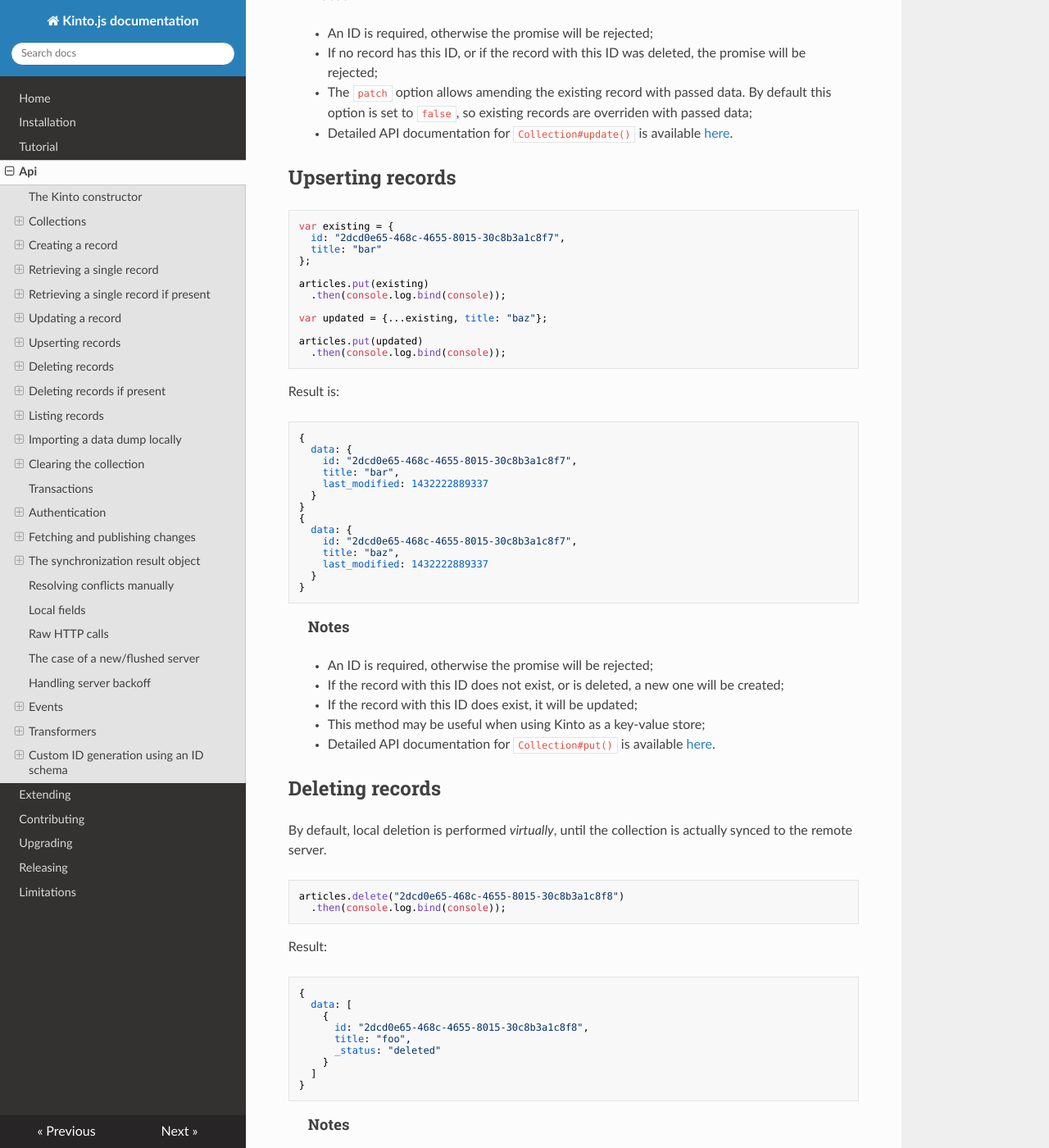
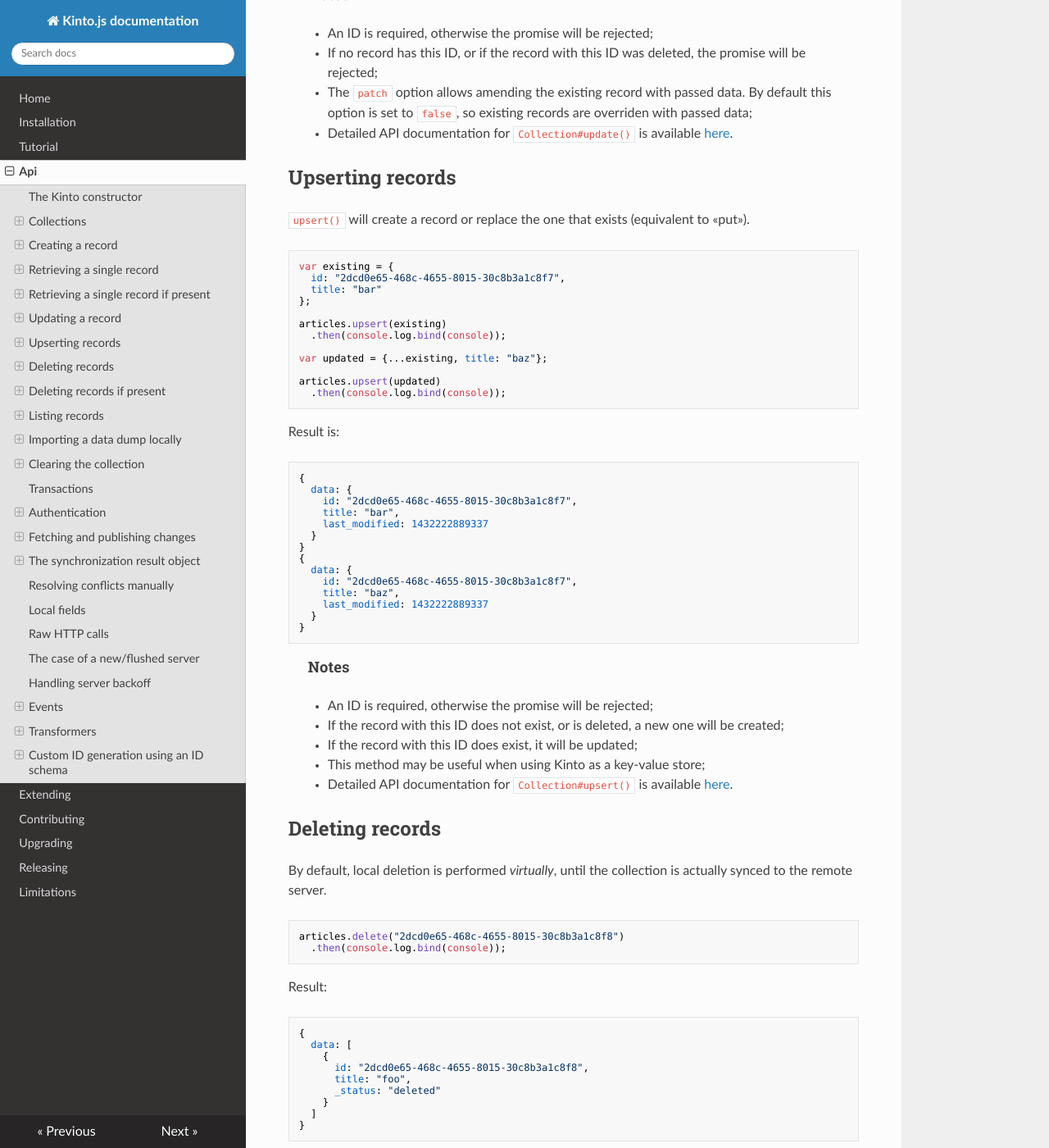
Before and after one commit to Kinto/kinto.js, an MkDocs documentation site: the page built from docs/api.md, in a window 1280 px wide and 1400 px high, scrolled down 3042 px. Shown: the whole window at 82% size. Built offline with MkDocs 1.6.1, drawn with Linux system fonts in a browser that asks for light colours; nearby versions of some CDN libraries; old or Windows-style settings are respelled for this version of MkDocs.

Commit message:
Rename put() to upsert() (fixes #474)

````diff
--- a/docs/api.md
+++ b/docs/api.md
@@ -146,18 +146,20 @@ Result is:
 
 ## Upserting records
 
+`upsert()` will create a record or replace the one that exists (equivalent to «put»).
+
 ```js
 var existing = {
   id: "2dcd0e65-468c-4655-8015-30c8b3a1c8f7",
   title: "bar"
 };
 
-articles.put(existing)
+articles.upsert(existing)
   .then(console.log.bind(console));
 
 var updated = {...existing, title: "baz"};
 
-articles.put(updated)
+articles.upsert(updated)
   .then(console.log.bind(console));
 ```
 
@@ -186,7 +188,7 @@ Result is:
 > - If the record with this ID does not exist, or is deleted, a new one will be created;
 > - If the record with this ID does exist, it will be updated;
 > - This method may be useful when using Kinto as a key-value store;
-> - Detailed API documentation for `Collection#put()` is available [here](https://doc.esdoc.org/github.com/Kinto/kinto.js/class/src/collection.js~Collection.html#instance-method-put).
+> - Detailed API documentation for `Collection#upsert()` is available [here](https://doc.esdoc.org/github.com/Kinto/kinto.js/class/src/collection.js~Collection.html#instance-method-upsert).
 
 ## Deleting records
 
@@ -405,7 +407,7 @@ The second argument to `execute()` should include a set of record IDs
 on which your transaction wants to operate. These IDs will be read at
 the beginning of your transaction, and the corresponding records will
 be made available to the transaction. Most operations, including even
-`put()` and `delete()`, will require that you provide the relevant IDs.
+`upsert()` and `delete()`, will require that you provide the relevant IDs.
 
 Result:
 
````
Also changed, not shown: 2 other files.
